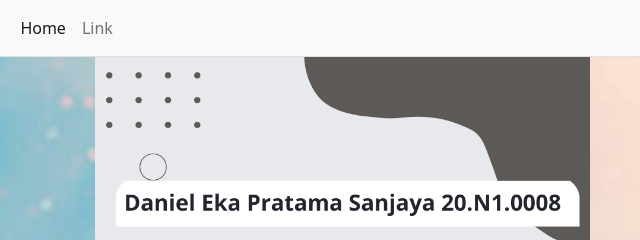
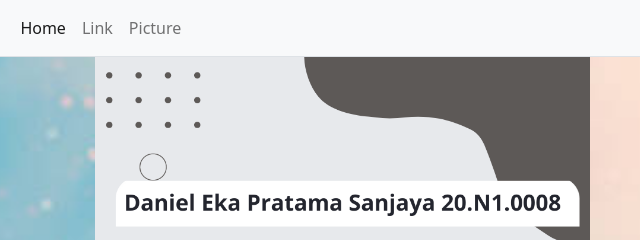
Before and after one commit to DanielEkaPS/WebQue, a plain HTML site: page index.html in a window 1280 px wide. Shown: the top 240 px of the page, 84-724 px from the left. Drawn offline with nearby package versions, Linux system fonts and the light colour scheme.

Commit message:
Edit file index

```diff
--- a/index.html
+++ b/index.html
@@ -29,6 +29,9 @@
             <li class="nav-item">
               <a class="nav-link" href="#">Link</a>
             </li>
+            <li class="nav-item">
+              <a class="nav-link" href="#">Picture</a>
+            </li>
           </ul>
         </div>
       </div>
```
